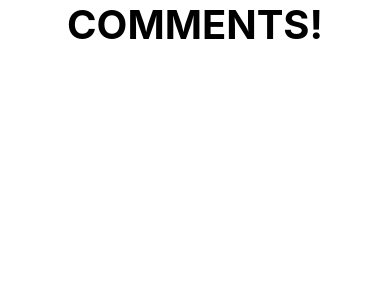
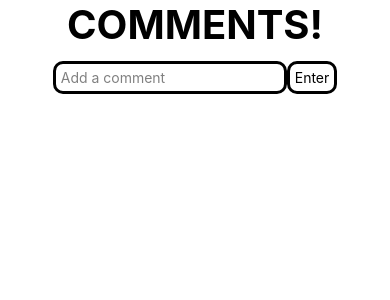
Before and after one commit to imadsyed333/CommentsApp, a React Native app: screen / in a window 390 px wide. Shown: the top 300 px of the page. Built offline with nearby package versions, Linux system fonts and the light colour scheme.

Commit message:
Added commenting functionality

```diff
--- a/components/CommentList.tsx
+++ b/components/CommentList.tsx
@@ -1,27 +1,73 @@
-import { FlatList, View, ListRenderItem, StyleSheet } from 'react-native';
-import React from 'react';
+import { FlatList, View, ListRenderItem, StyleSheet, TextInput, Text, TouchableOpacity } from 'react-native';
+import React, { useState } from 'react';
 import Comment from './Comment'
 
+type comment = {
+    content: string
+    comments: comment[]
+}
+
 export default function CommentList(props: any) {
+    const [comment, setComment] = useState<string>("")
+    const [comments, setComments] = useState<comment[]>([])
+
     const renderItem: ListRenderItem<any>= ({item} : any) => {
         return(
-            <Comment comment={item.content} comments={item.comments}/>
+            <Comment content={item.content} comments={item.comments} textHint="Comment on this"/>
         )
     }
 
+    const addComment = () => {
+        const new_comment = {
+            content: comment,
+            comments: []
+        }
+        setComments([...comments, new_comment])
+        setComment("")
+    }
+
     return(
-        <FlatList
-        data={props.comments}
-        renderItem={renderItem}>
-        </FlatList>
+        <View style={styles.container}>
+            <View style={styles.input_container}>
+                <TextInput onChangeText={setComment} value={comment} style={styles.input} placeholder={props.textHint} placeholderTextColor={"gray"}/>
+                <TouchableOpacity style={styles.button} onPress={addComment}>
+                    <Text>Enter</Text>
+                </TouchableOpacity>
+            </View>
+            <FlatList
+            data={comments}
+            renderItem={renderItem}>
+            </FlatList>
+        </View>
     )
 }
 
 const styles = StyleSheet.create({
     container: {
       flex: 1,
-      backgroundColor: '#000',
+      backgroundColor: '#fff',
       alignItems: 'center',
       justifyContent: 'center',
     },
+
+    input_container: {
+        flexDirection:'row',
+        alignItems:'center',
+        justifyContent: 'center',
+        padding: 2,
+    },
+
+    input: {
+        borderWidth:3,
+        padding: 5,
+        borderRadius: 10
+    },
+
+    button: {
+        alignSelf:'flex-end',
+        alignContent:'flex-end',
+        borderWidth: 3,
+        borderRadius:10,
+        padding: 5,
+    }
   });
```
